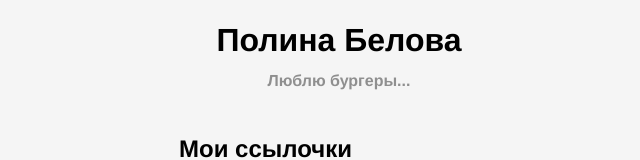
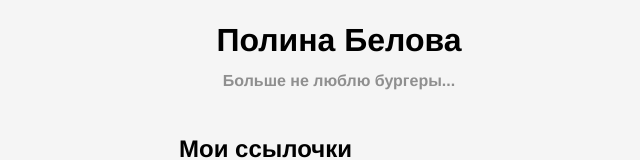
Before and after one commit to killerkittykiss/cv, a plain HTML site: page index.html in a window 1280 px wide. Shown: the part 353-513 px from the top of the page, without its empty margins (301-941 px from the left). Drawn offline with Linux system fonts and the light colour scheme.

Commit message:
Больше не люблю бургеры...

```diff
--- a/index.html
+++ b/index.html
@@ -12,7 +12,7 @@
     <header class="header">
       <img src="./avatar.jpg" alt="avatar" class="header__avatar" width="200" height="300,8"/>
       <h1 class="header__title" style="text-align: center;">Полина Белова</h1>
-      <h3 class="header__subtitle"  style="text-align: center;">Люблю бургеры...</h3>
+      <h3 class="header__subtitle"  style="text-align: center;">Больше не люблю бургеры...</h3>
     </header>
     <main>
       <section class="links">
```
